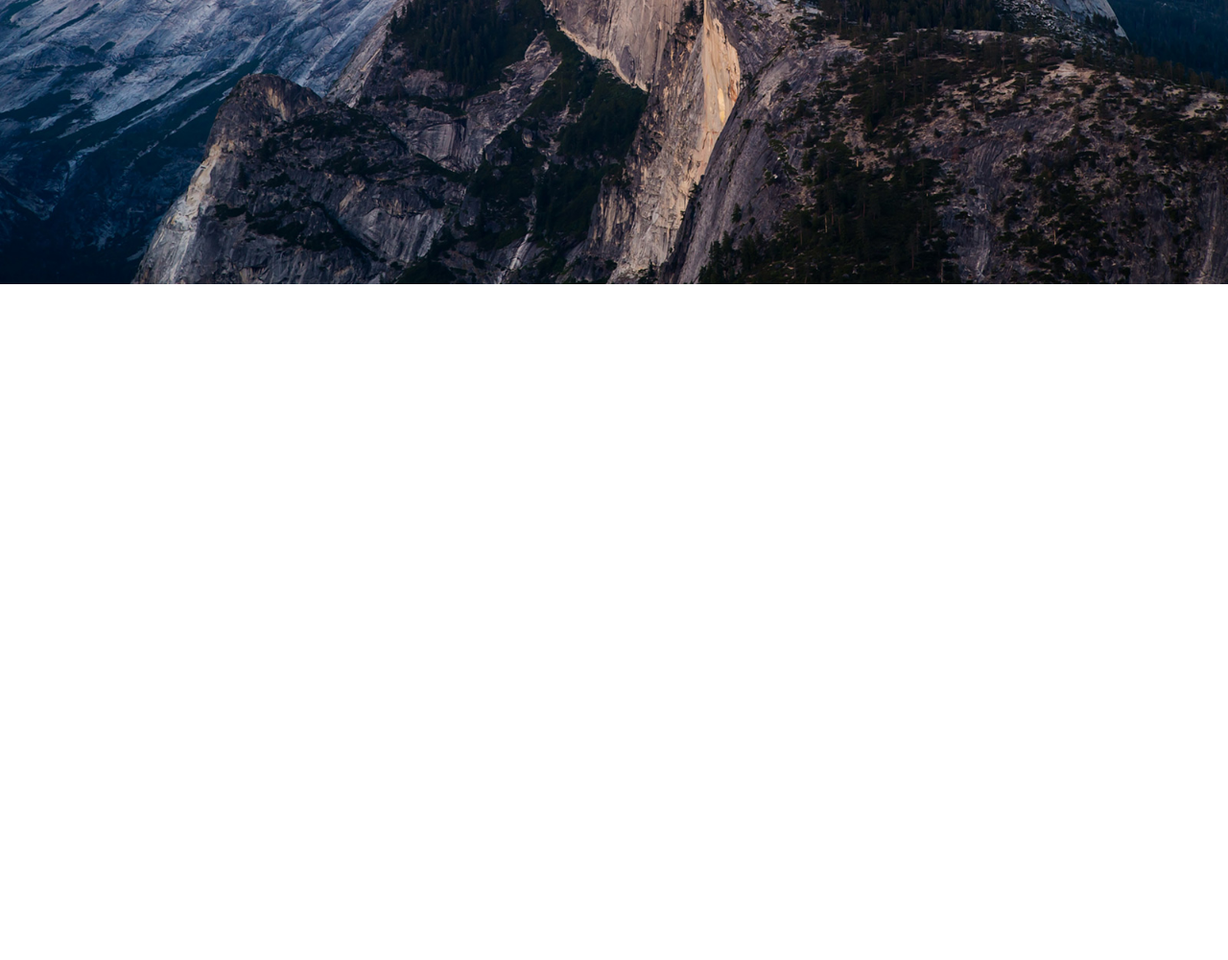
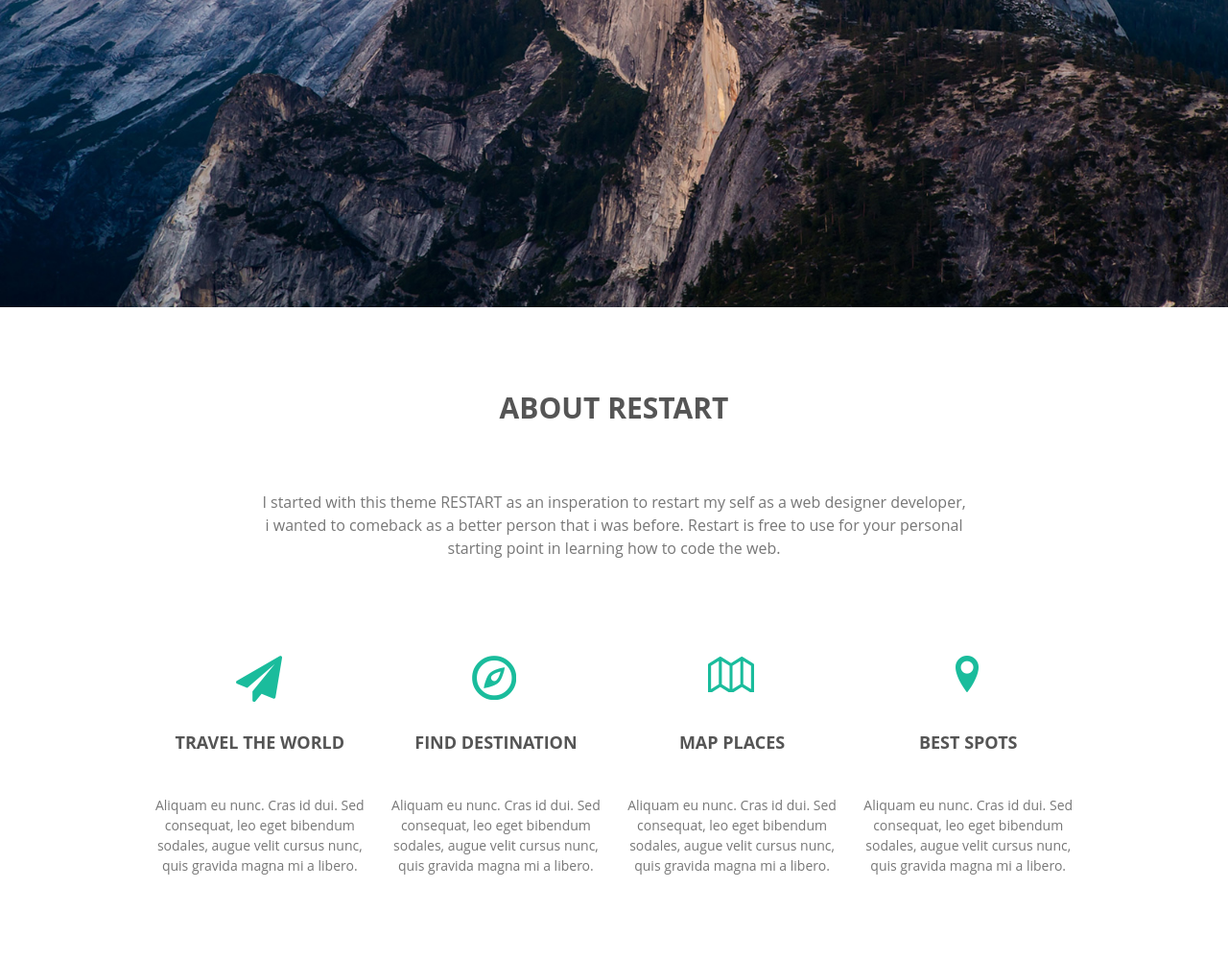
Before and after one commit to Zimniros/restart_template, a website: page index.html in a window 1280 px wide. Shown: the part 500-1500 px from the top of the page at 96% size. Before the commit the page ends 800 px from the top, so only its background shows below. Drawn offline with Linux system fonts and the light colour scheme.

Commit message:
about was finished && *.png were optimized

```diff
--- a/index.html
+++ b/index.html
@@ -21,7 +21,7 @@
         <!-- end of . -->
         <ul class="top-nav">
           <li class="top-nav__item">
-            <a href="#" class="top-nav__link">About</a>
+            <a href="#about" class="top-nav__link">About</a>
           </li>
           <li class="top-nav__item">
             <a href="#" class="top-nav__link">Service</a>
@@ -47,6 +47,33 @@
     <!-- end of .main-container -->
   </header>
   <!-- end of .header -->
+  <div class="main-container">
+    <section class="about" id="about">
+      <h1 class="about__title">ABOUT RESTART</h1>
+      <p class="about__text">I started with this theme RESTART as an insperation to restart my self as a web designer developer, i wanted to comeback as a better person that i was before. Restart is free to use for your personal starting point in learning how to code the web.</p>
+
+      <div class="features">
+        <div class="features__item features__item--travel">
+          <h4 class="features__title">TRAVEL THE WORLD</h4>
+          <p class="features__text">Aliquam eu nunc. Cras id dui. Sed consequat, leo eget bibendum sodales, augue velit cursus nunc, quis gravida magna mi a libero.</p>
+        </div>
+        <div class="features__item features__item--dest">
+          <h4 class="features__title">FIND DESTINATION</h4>
+          <p class="features__text">Aliquam eu nunc. Cras id dui. Sed consequat, leo eget bibendum sodales, augue velit cursus nunc, quis gravida magna mi a libero.</p>
+        </div>
+        <div class="features__item features__item--map">
+          <h4 class="features__title">MAP PLACES</h4>
+          <p class="features__text">Aliquam eu nunc. Cras id dui. Sed consequat, leo eget bibendum sodales, augue velit cursus nunc, quis gravida magna mi a libero.</p>
+        </div>
+        <div class="features__item features__item--spot">
+          <h4 class="features__title">BEST SPOTS</h4>
+          <p class="features__text">Aliquam eu nunc. Cras id dui. Sed consequat, leo eget bibendum sodales, augue velit cursus nunc, quis gravida magna mi a libero.</p>
+        </div>
+      </div>
+    </section>
+    <!-- end of .about -->
+  </div>
+  <!-- end of .main-container -->
 </body>
 
 </html>
--- a/scss/style.scss
+++ b/scss/style.scss
@@ -1,6 +1,7 @@
 @import "../bower_components/susy/sass/_susy.scss";
 @import "../bower_components/breakpoint-sass/stylesheets/_breakpoint.scss";
-$susy: ( columns: 12, gutters: .25, container: 960px, math: fluid, output: float,debug: ( image: show-columns, color: rgba(224,58,185,.7), output: overlay, toggle: top right, ), );
+
+$susy: (columns: 12, gutters: 0.25, container: 960px, math: fluid, output: float, debug: (image: show-columns, color: rgba(224, 58, 185, 0.7), output: overlay, toggle: top right));
 $main-color: #fff;
 $second-color: #7dffba;
 $dark-grey: #555;
@@ -10,6 +11,7 @@ $dark-blue: #131a1d;
 .main-container {
   @include container;
 }
+
 body {
   font-family: 'Open sans', sans-serif, serif;
   font-size: 16px;
@@ -34,21 +36,41 @@ ul {
 a {
   text-decoration: none;
   text-transform: uppercase;
+
   font-size: 0.875rem;
   line-height: 1.643;
 }
+
+h1,
+h2,
+h3,
+h4,
+h5,
+h6 {
+  color: $dark-grey;
+}
+
+p {
+  color: $light-gray;
+
+  font-size: 1rem;
+  line-height: 1.5;
+}
+
 /***********************************************
                 #header
 ***********************************************/
 .header {
-  background: $light-gray url('../img/header-bg.jpg');
+  background: $light-gray url("../img/header-bg.jpg");
   background-size: cover;
 }
 
 .top-bar {
+  padding: 26px 0;
+
+  opacity: 0.8;
   background: #000;
-  opacity: 0.8;
-  padding: 26px 0;
+
   @include susy-clearfix;
 }
 
@@ -61,18 +83,21 @@ a {
 }
 
 .top-nav {
+  text-align: right;
+
   @include span(8 last);
-  text-align: right;
 }
 
 .top-nav__item {
   display: inline-block;
+
   margin-left: 2.750em;
 }
 
 .top-nav__link {
+  vertical-align: middle;
+
   color: $main-color;
-  vertical-align: middle;
 
   &:active,
   &:hover {
@@ -82,8 +107,90 @@ a {
 
 .hero-title {
   padding: 20rem 0;
+
+  text-align: center;
+
   color: $second-color;
+
+  font-family: 'Kaushan Script', cursive;
+  font-size: 4.375rem;
+}
+
+/***********************************************
+                #about
+***********************************************/
+.about {
+  padding: 88px 0;
+
   text-align: center;
-  font-size: 4.375rem;
-  font-family: 'Kaushan Script', cursive;
 }
+
+.about__title {
+  margin-bottom: 68px;
+
+  text-transform: uppercase;
+
+  font-size: 1.875rem;
+  font-weight: bold;
+}
+
+.about__text {
+  margin: 0 110px;
+}
+
+.features {
+  margin-top: 180px;
+
+  @include susy-clearfix;
+}
+
+.features__item {
+  position: relative;
+
+  @include gallery(2 of 8);
+}
+.features__item--travel::before,
+.features__item--dest::before,
+.features__item--map::before,
+.features__item--spot::before {
+  position: absolute;
+  top: -80px;
+  left: 50%;
+
+  display: block;
+
+  width: 50px;
+  height: 50px;
+
+  content: '';
+  transform: translateX(-50%);
+
+  background: url("../img/sprite.png") no-repeat;
+  @media screen and (-webkit-min-device-pixel-ratio: 2), screen and (min-device-pixel-ratio: 2) {
+     background: url("../img/sprite@2.png") no-repeat;
+     background-size: 200px 150px;
+   }
+}
+
+.features__item--travel::before {
+  background-position: 0 0;
+}
+.features__item--dest::before {
+  background-position: -50px 0;
+}
+.features__item--map::before {
+  background-position: -100px 0;
+}
+.features__item--spot::before {
+  background-position: -150px 0;
+}
+
+.features__title {
+  margin-bottom: 45px;
+
+  font-size: 1.125rem;
+}
+
+.features__text {
+  font-size: 0.875rem;
+}
```
Also changed, not shown: css/style.css, img/logo.png, img/portfolio-1.png, img/portfolio-2.png, img/portfolio-3.png, img/portfolio-4.png, img/portfolio-5.png, img/portfolio-6.png, img/sprite.png (added), img/sprite@2.png (added), img/sprites.png (deleted), img/sprites@2.png (deleted).
